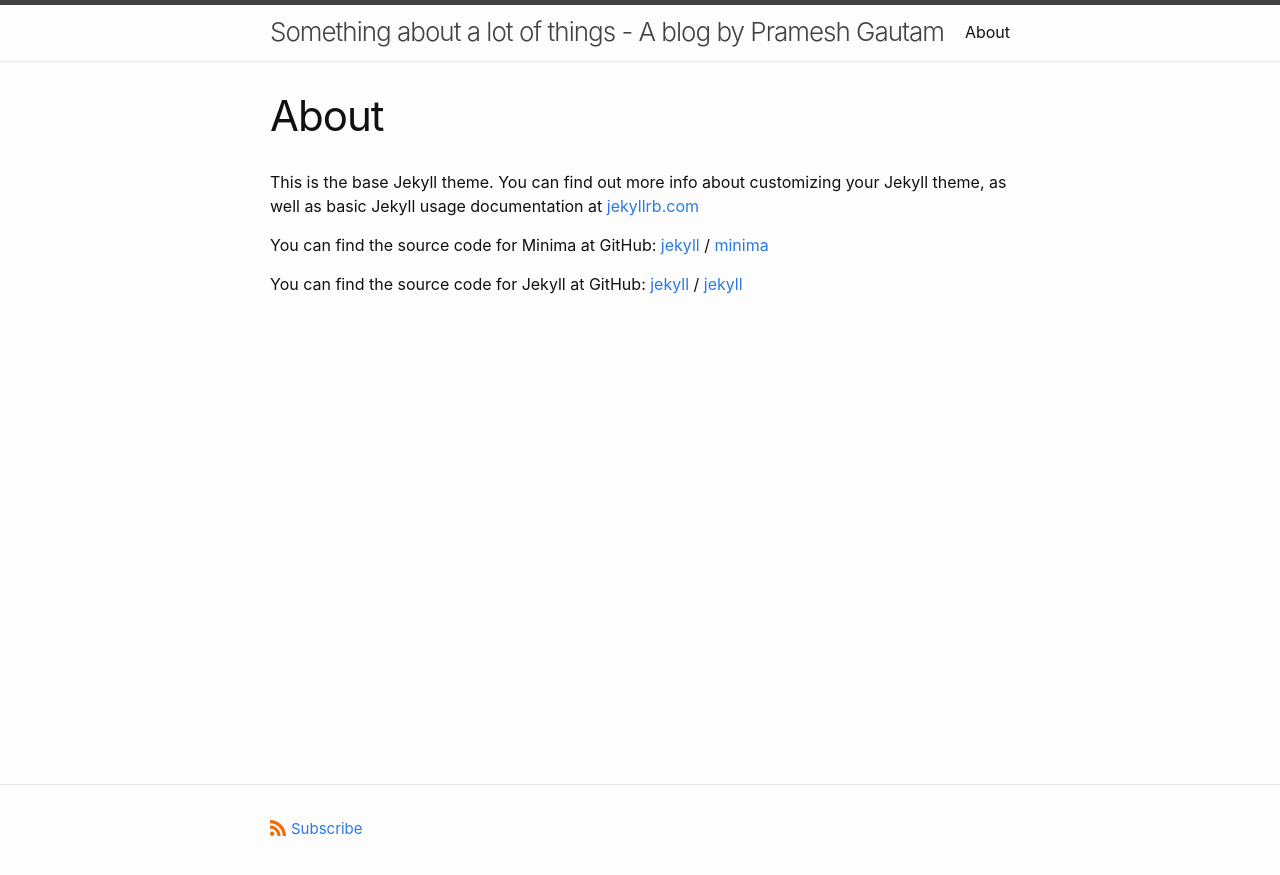
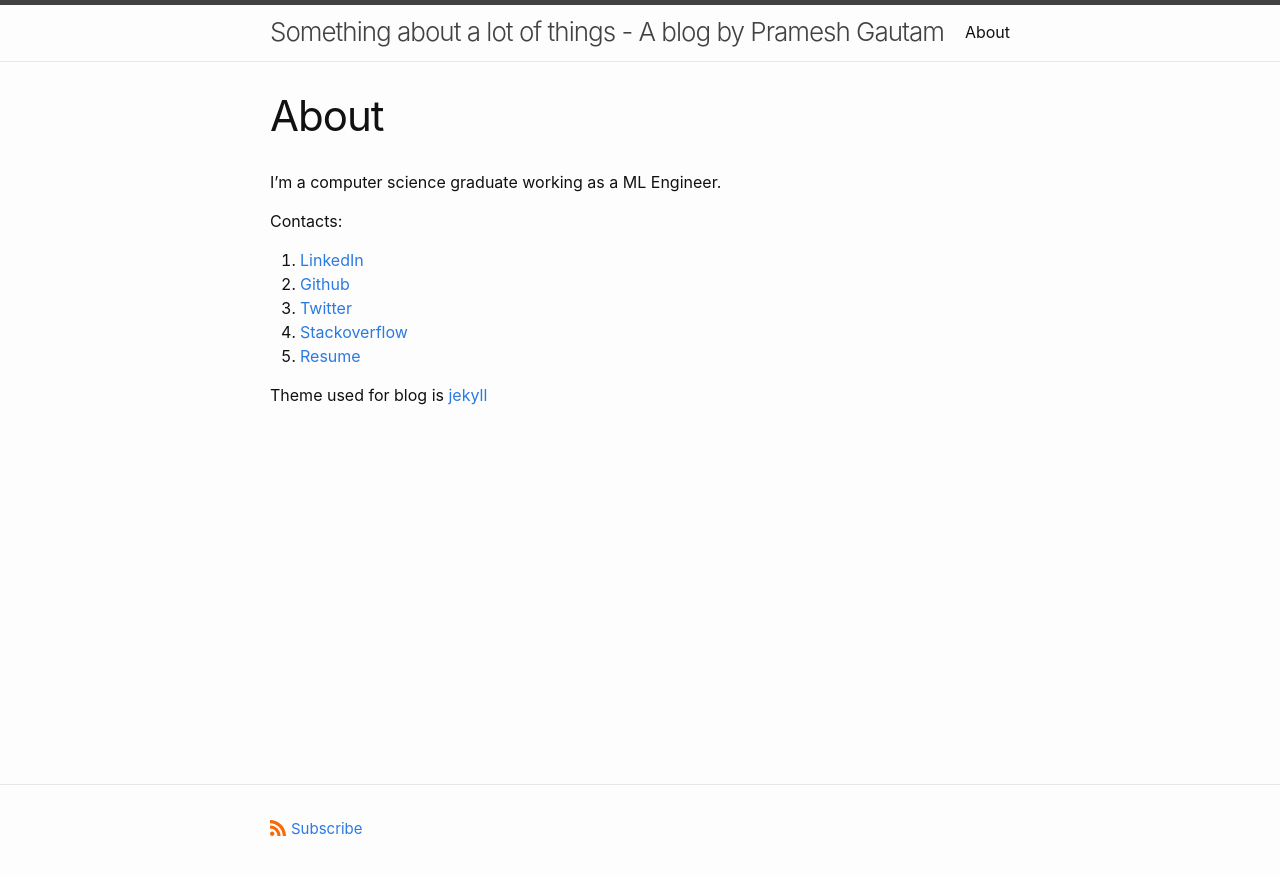
Before and after one commit to prameshgautam/prameshgautam.github.io, a Jekyll site: the page built from about.markdown, in a window 1280 px wide. Shown: the top 875 px of the page. Built offline with Jekyll 4.4.1, drawn with Linux system fonts in a browser that asks for light colours.

Commit message:
about page added

```diff
--- a/about.markdown
+++ b/about.markdown
@@ -4,15 +4,21 @@ title: About
 permalink: /about/
 ---
 
-This is the base Jekyll theme. You can find out more info about customizing your Jekyll theme, as well as basic Jekyll usage documentation at [jekyllrb.com](https://jekyllrb.com/)
+I'm a computer science graduate working as a ML Engineer.
 
-You can find the source code for Minima at GitHub:
-[jekyll][jekyll-organization] /
-[minima](https://github.com/jekyll/minima)
-
-You can find the source code for Jekyll at GitHub:
-[jekyll][jekyll-organization] /
-[jekyll](https://github.com/jekyll/jekyll)
+Contacts:
+1. [LinkedIn][linkedin]
+2. [Github][github]
+3. [Twitter][twitter]
+4. [Stackoverflow][stackoverflow]
+5. [Resume][resume]
 
 
-[jekyll-organization]: https://github.com/jekyll
+Theme used for blog is [jekyll][jekyll]
+
+[linkedin]: https://www.linkedin.com/in/gautampramesh/
+[github]: https://github.com/prameshgautam
+[twitter]: https://twitter.com/pgautamm
+[stackoverflow]: https://stackoverflow.com/users/3816285/prms
+[jekyll]: https://github.com/jekyll/minima
+[resume]: http://bit.ly/3b5OPi6
```
